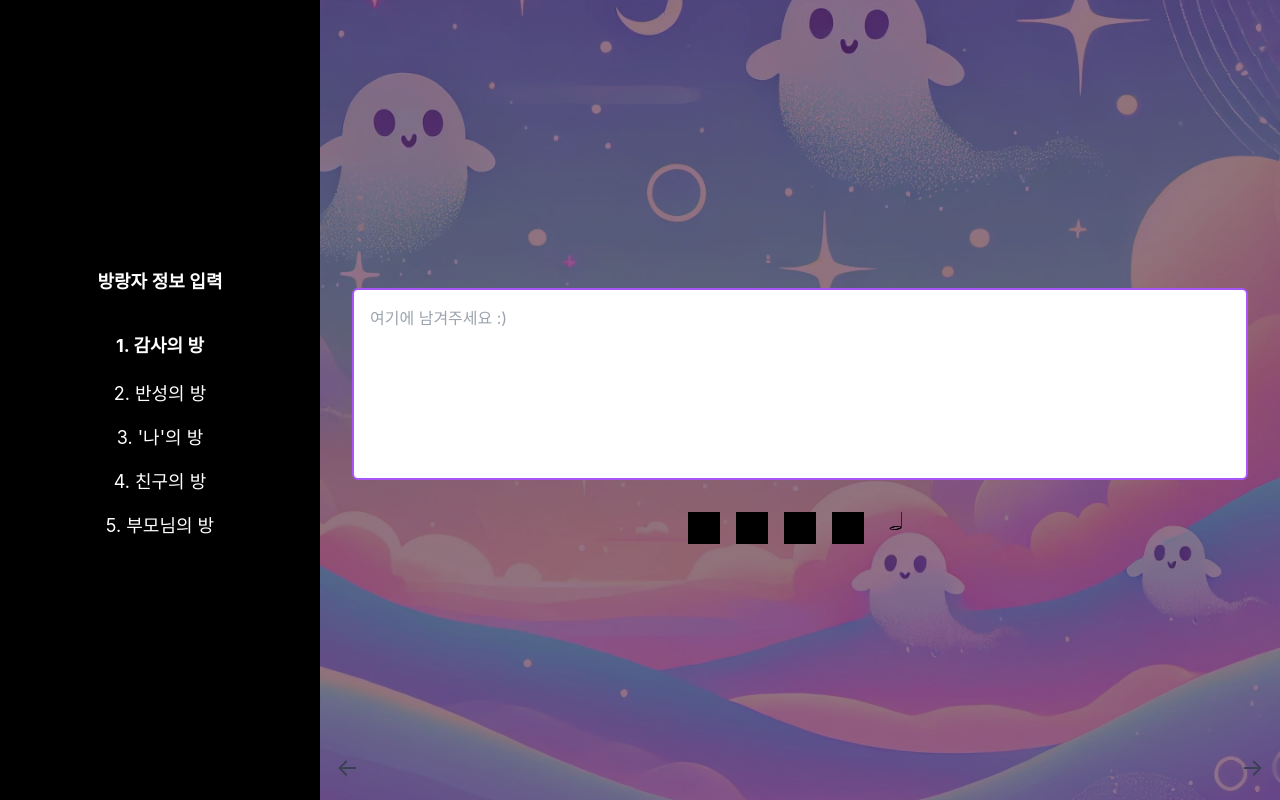
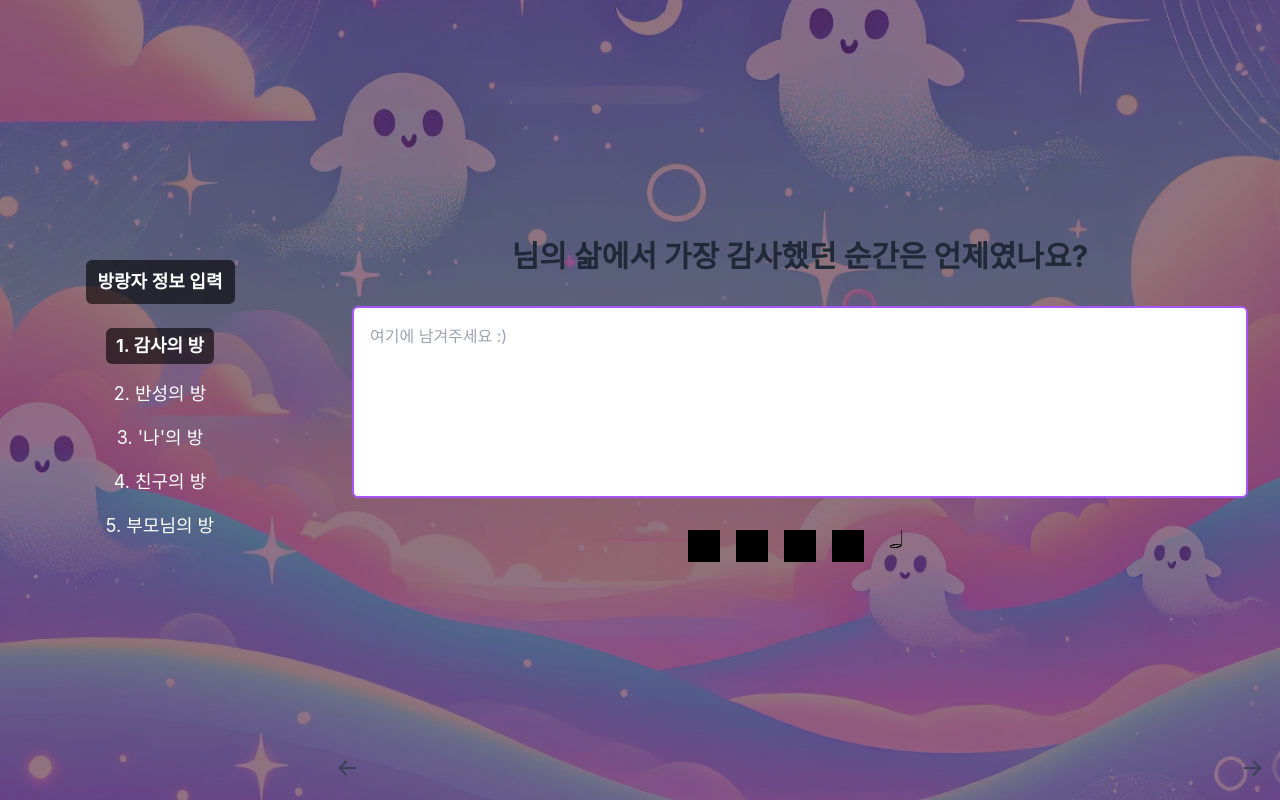
Before and after one commit to kminbo/madcamp_week3_client, a React (Create React App) app: page /gratitude in a window 1280 px wide. Built offline with nearby package versions, Linux system fonts and the light colour scheme.

Commit message:
better gratitude room

```diff
--- a/src/features/rooms/GratitudeRoom.jsx
+++ b/src/features/rooms/GratitudeRoom.jsx
@@ -1,8 +1,10 @@
 import { useState } from 'react';
 import { useNavigate } from 'react-router-dom';
 import home_background from '../../assets/images/home_background.png';
+import useUserStore from '../../store/userStore';
 
 const GratitudeRoom = () => {
+    const { lastName, firstName } = useUserStore();
     const [answer, setAnswer] = useState('');
 
     const handleChange = (e) => {
@@ -20,7 +22,7 @@ const GratitudeRoom = () => {
             >
 
                 {/* 좌측 메뉴 */}
-                <div className="w-1/4 bg-black ob-opacity-40 text-white flex flex-col justify-center p-8 space-y-6">
+                <div className="w-1/4 text-white flex flex-col items-center justify-center p-8 space-y-6">
                     <h2 className="text-lg font-semibold bg-black bg-opacity-60 px-3 py-2 rounded-md">
                         방랑자 정보 입력
                     </h2>
@@ -36,7 +38,7 @@ const GratitudeRoom = () => {
                 {/* 우측 메뉴 */}
                 <div className="w-3/4 flex flex-col items-center justify-center px-8">
                 <h1 className="text-2xl sm:text-3xl font-bold text-gray-800 mb-8 text-center">
-
+                    {`${lastName}${firstName}`}님의 삶에서 가장 감사했던 순간은 언제였나요?
                 </h1>
 
                 <textarea
--- a/src/pages/JourneyStart.jsx
+++ b/src/pages/JourneyStart.jsx
@@ -14,6 +14,7 @@ const JourneyStart = () => {
 
     // zustand에서 user_id 가져오기
     const userId = useUserStore((state) => state.userId);
+    const setUserInfo = useUserStore((state) => state.setUserInfo);
 
     const handleSubmit = async (e) => {
         e.preventDefault();
@@ -65,6 +66,9 @@ const JourneyStart = () => {
 
         setPopupMessage(`반가워요, ${lastName+firstName}님! 갑작스러운 여정에 놀라셨겠지만.. \n같이 즐겨주셨으면 좋겠어요 :)`);
         setIsPopupOpen(true);
+
+        // store 업데이트
+        setUserInfo(userId, lastName, firstName, birthDate);
     };
 
     const handleRightButtonClick = () => {
--- a/src/store/userStore.js
+++ b/src/store/userStore.js
@@ -1,8 +1,16 @@
 import { create } from 'zustand';
 
 const useUserStore = create((set) => ({
-    userId: '',  // 기본 userId 상태
-    setUserId: (id) => set({ userId: id }),  // userId 상태 업데이트 함수
-}))
+    userId: null,
+    lastName: '',
+    firstName: '',
+    birthDate: '',
+    setUserInfo: (userId, lastName, firstName, birthDate) => set({
+        userId,
+        lastName,
+        firstName,
+        birthDate
+    }),
+}));
 
 export default useUserStore;
```
